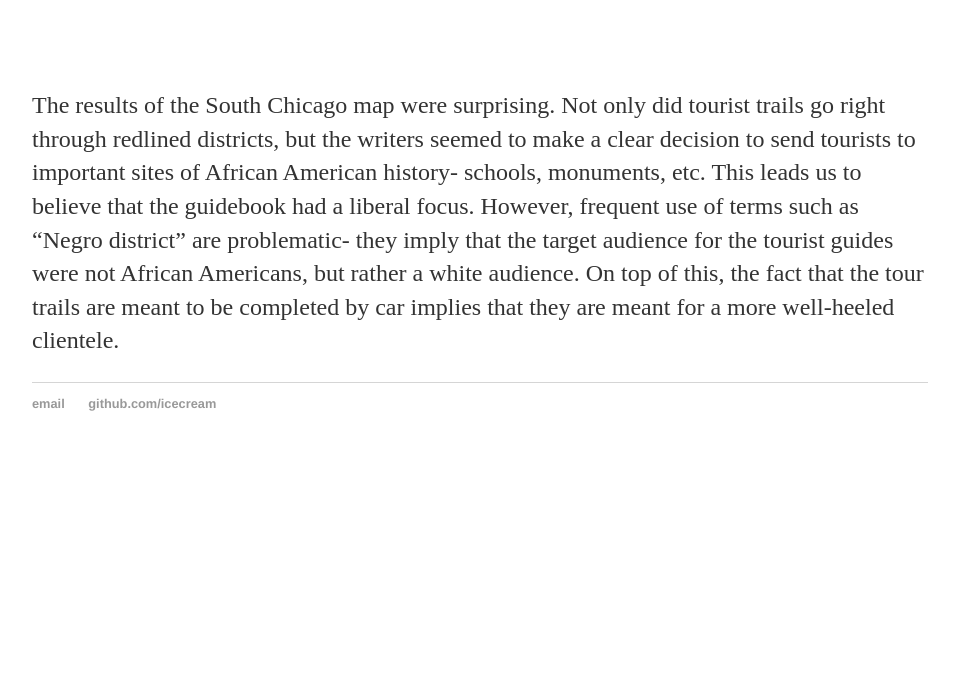
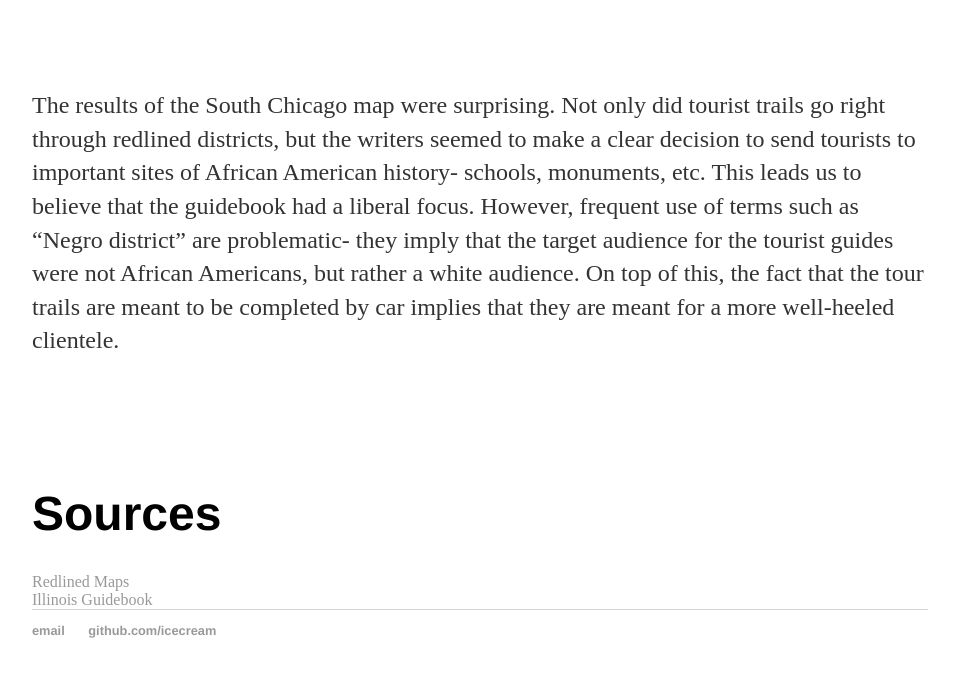
Before and after one commit to WillKaraChicago/WillKaraChicago.github.io, a Jekyll site: the page built from cv/index.html, in a window 1280 px wide and 900 px high, scrolled down 1354 px, cut to the strip 202-879 px from the top of the window. Shown: the whole strip, without its empty margins (160-1119 px from the left). Built offline with Jekyll 4.4.1, drawn with Linux system fonts in a browser that asks for light colours; before the commit the page ends 2027 px from its top, so only the background shows below that.

Commit message:
Update index.html

```diff
--- a/cv/index.html
+++ b/cv/index.html
@@ -12,4 +12,12 @@ title: Maps
 <br>
 	<br>
 	<p>The results of the South Chicago map were surprising. Not only did tourist trails go right through redlined districts, but the writers seemed to make a clear decision to send tourists to important sites of African American history- schools, monuments, etc. This leads us to believe that the guidebook had a liberal focus. However, frequent use of terms such as “Negro district” are problematic- they imply that the target audience for the tourist guides were not African Americans, but rather a white audience. On top of this, the fact that the tour trails are meant to be completed by car implies that they are meant for a more well-heeled clientele.</p>
+<br>
+	<br>
+	<br>
+	<br>
+	<h1>Sources</h1>
+	 <a href="http://www.urbanoasis.org/projects/holc-fha/digital-holc-maps/">Redlined Maps</a><br>
+	<a href="https://archive.org/details/illinoisdescript00writrich">Illinois Guidebook</a>
+
 </div><!-- /.blurb -->
```
